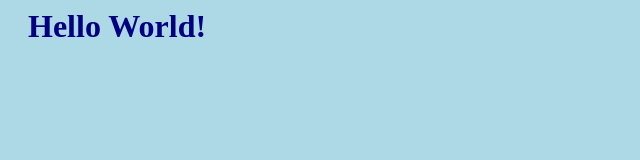
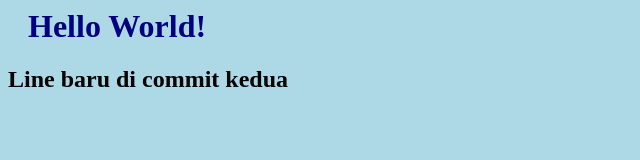
Before and after one commit to mfayaadhh/blajar-git, a plain HTML site: page index.html in a window 1280 px wide. Shown: the whole page, without its empty margins (0-640 px from the left). Drawn offline with Linux system fonts and the light colour scheme.

Commit message:
Update index.html tambah line baru

```diff
--- a/index.html
+++ b/index.html
@@ -7,5 +7,6 @@
 </head>
 <body>
     <h1>Hello World!</h1>
+    <h2>Line baru di commit kedua</h2>
 </body>
 </html>
```
